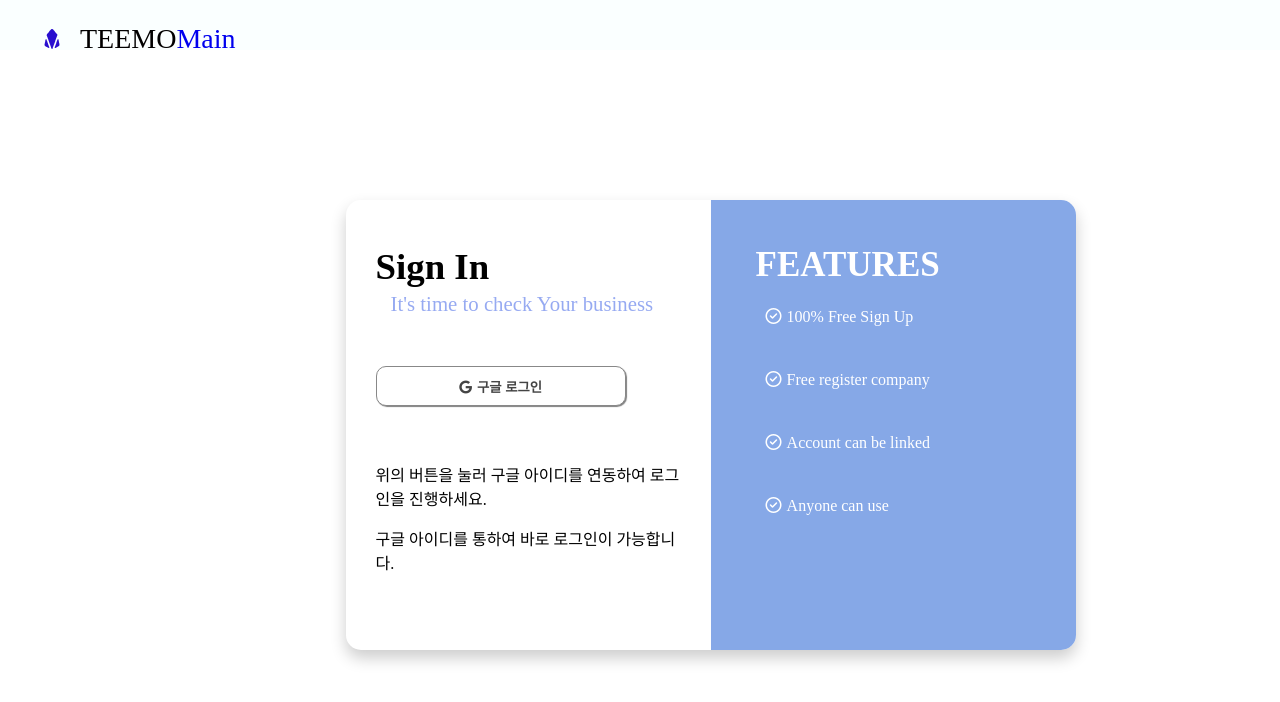
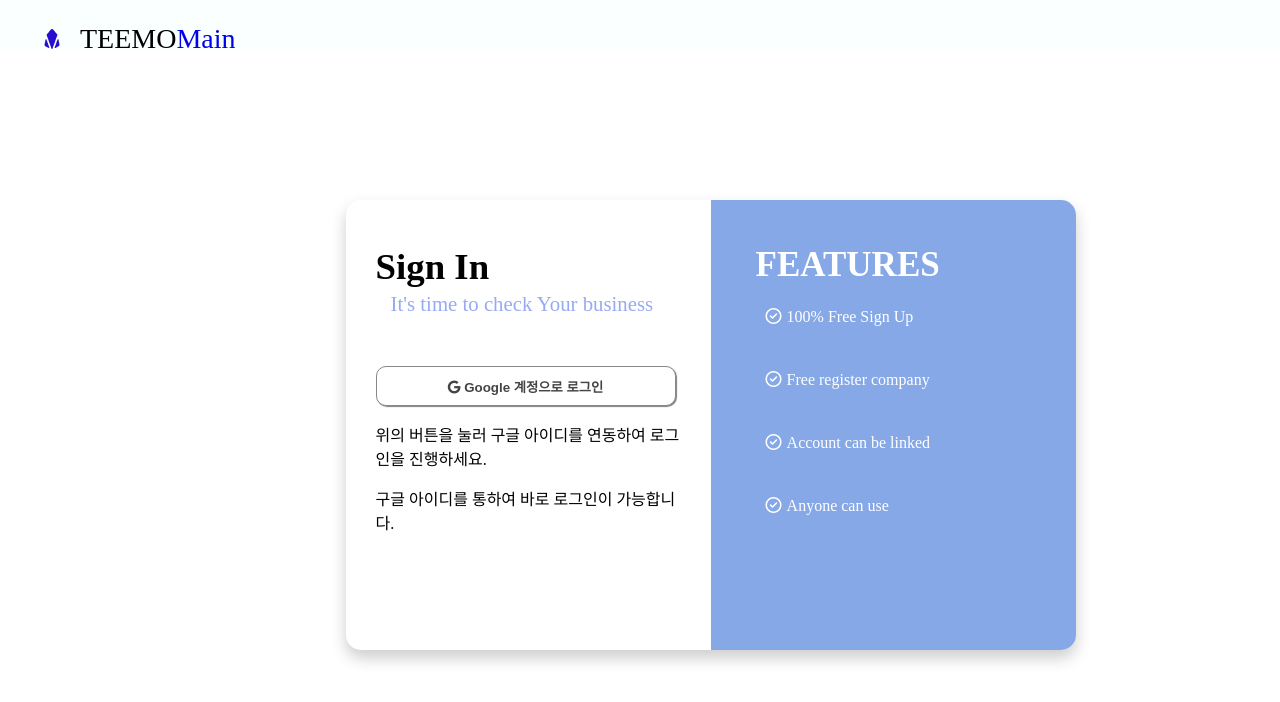
Before and after one commit to Teamo-project/Teamo-frontend, a React (Create React App) app: page /login in a window 1280 px wide. Shown: the top 702 px of the page. Built offline with nearby package versions, Linux system fonts and the light colour scheme.

Commit message:
구글 로그인 버튼 구현 완료, COOP문제 발생

```diff
--- a/package.json
+++ b/package.json
@@ -3,9 +3,12 @@
   "version": "0.1.0",
   "private": true,
   "dependencies": {
+    "@material-ui/core": "^4.12.4",
+    "@react-oauth/google": "^0.11.0",
     "@testing-library/jest-dom": "^5.16.5",
     "@testing-library/react": "^13.4.0",
     "@testing-library/user-event": "^13.5.0",
+    "axios": "^1.4.0",
     "react": "^18.2.0",
     "react-bootstrap": "^2.8.0",
     "react-dom": "^18.2.0",
--- a/public/index.html
+++ b/public/index.html
@@ -5,6 +5,8 @@
     <link rel="icon" href="%PUBLIC_URL%/favicon.ico" />
     <meta name="viewport" content="width=device-width, initial-scale=1" />
     <meta name="theme-color" content="#000000" />
+    <meta http-equiv="Cross-Origin-Opener-Policy" content="unsafe-none" />
+    <!--COOP 해결하려고 헤더 바꾼건데 실패함.-->
     <meta
       name="description"
       content="Web site created using create-react-app"
@@ -26,9 +28,9 @@
     -->
     <title>React App</title>
   </head>
-  <body style="padding: 0px; margin: 0px">
+  <body style="padding: 0px; margin: 0px;">
     <noscript>You need to enable JavaScript to run this app.</noscript>
-    <div id="root" style="width: 100vw; height: 100vh"></div>
+    <div id="root" style="width: 100vw; height: 100vh;"></div>
     <!--
       This HTML file is a template.
       If you open it directly in the browser, you will see an empty page.
--- /dev/null
+++ b/src/components/css/GoogleButton.module.css
@@ -0,0 +1,18 @@
+.Google {
+  display: block;
+  background: white;
+  color: #444;
+  width: 300px;
+  height: 40px;
+  border-radius: 10px;
+  font-weight: 600;
+  border: thin solid #888;
+  box-shadow: 1px 1px 1px gray;
+}
+
+.Google:hover {
+  cursor: pointer;
+  background-color: #86a8e7;
+  opacity: 0.5;
+  color: white;
+}
--- /dev/null
+++ b/src/components/js/GoogleButton.js
@@ -0,0 +1,22 @@
+import { useGoogleLogin } from "@react-oauth/google";
+import styles from "../css/GoogleButton.module.css";
+
+const GoogleButton = () => {
+  const onClick = useGoogleLogin({
+    onSuccess: (credentialResponse) => {
+      console.log(credentialResponse);
+    },
+    onError: () => {
+      console.log("Login Failed");
+    },
+    flow: "auth code",
+  });
+
+  return (
+    <button className={styles.Google} onClick={onClick}>
+      <i class="fa-brands fa-google"></i>
+      <span> Google 계정으로 로그인</span>
+    </button>
+  );
+};
+export default GoogleButton;
--- a/src/index.js
+++ b/src/index.js
@@ -3,8 +3,5 @@ import ReactDOM from "react-dom/client";
 import App from "./App";
 
 const root = ReactDOM.createRoot(document.getElementById("root"));
-root.render(
-  <React.StrictMode>
-    <App />
-  </React.StrictMode>
-);
+
+root.render(<App />);
--- a/src/routes/css/login.module.css
+++ b/src/routes/css/login.module.css
@@ -41,25 +41,6 @@
   border-bottom-left-radius: 0;
 }
 
-.Google {
-  display: block;
-  background: white;
-  color: #444;
-  width: 250px;
-  height: 40px;
-  border-radius: 10px;
-  font-weight: 600;
-  border: thin solid #888;
-  box-shadow: 1px 1px 1px gray;
-}
-
-.Google:hover {
-  cursor: pointer;
-  background-color: #86a8e7;
-  opacity: 0.5;
-  color: white;
-}
-
 .Google i {
   margin-right: 5px;
 }
--- a/src/routes/js/login.js
+++ b/src/routes/js/login.js
@@ -1,8 +1,9 @@
 import React from "react";
 import Navigation from "../../components/js/landing_navigation.js";
 import login from "../css/login.module.css";
-import { Link } from "react-router-dom";
-import { Button } from "react-bootstrap";
+import GoogleButton from "../../components/js/GoogleButton.js";
+import { GoogleOAuthProvider } from "@react-oauth/google";
+
 function Login() {
   return (
     <div>
@@ -14,10 +15,13 @@ function Login() {
             <p className={login.login_form_p}>
               It's time to check Your business
             </p>
-            <Button className={login.Google}>
-              <i class="fa-brands fa-google"></i>
-              구글 로그인
-            </Button>
+            <GoogleOAuthProvider
+              clientId="
+              617889757552-kkjsgl2e9rs1heefavl8macrgnsvh891.apps.googleusercontent.com"
+            >
+              <GoogleButton />
+            </GoogleOAuthProvider>
+
             <p> 위의 버튼을 눌러 구글 아이디를 연동하여 로그인을 진행하세요.</p>
             <span>구글 아이디를 통하여 바로 로그인이 가능합니다.</span>
           </div>
```
Also changed, not shown: src/Login.js (deleted, +0 -22 lines), src/SocialLogin.js (deleted, +0 -35 lines), 1 other file (tests, documents, lock files or other folders).
